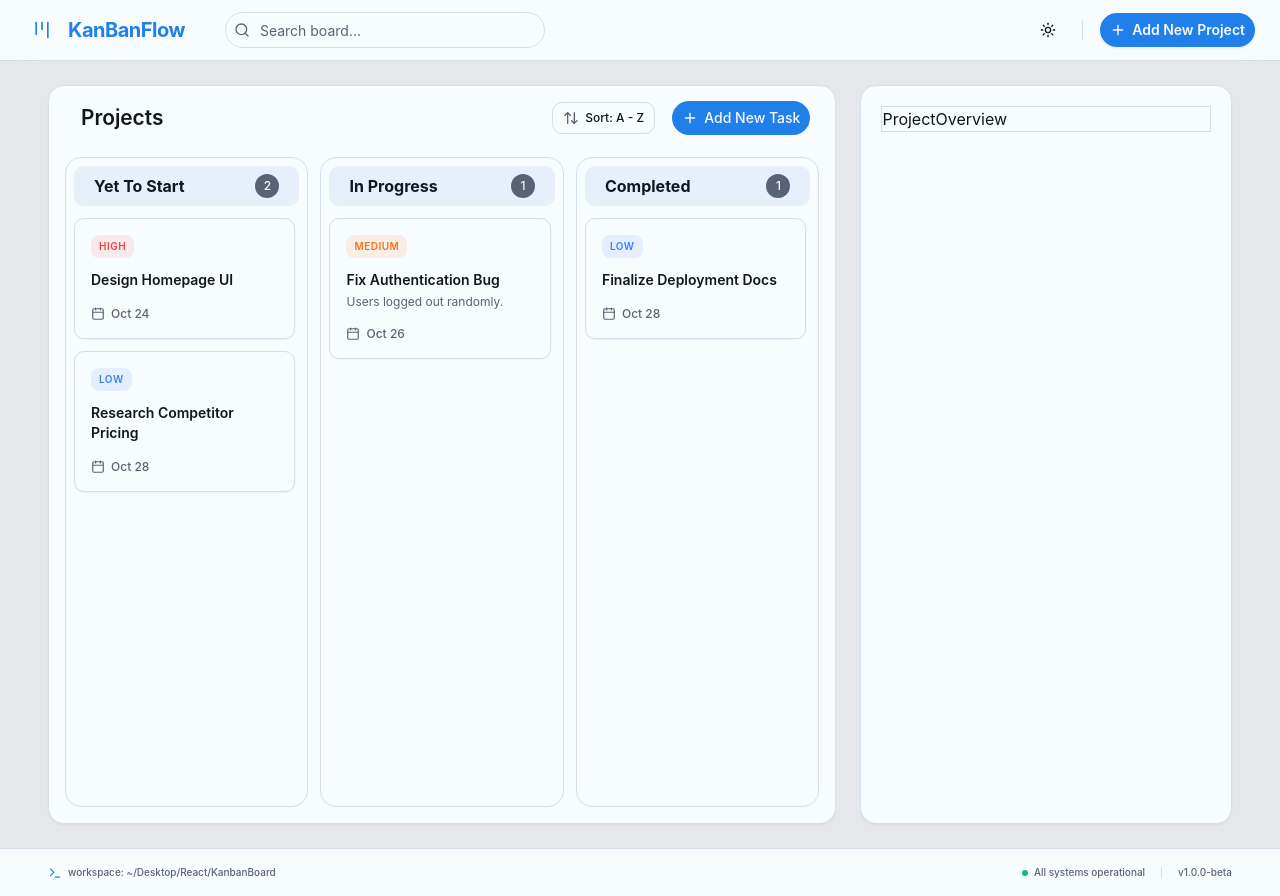
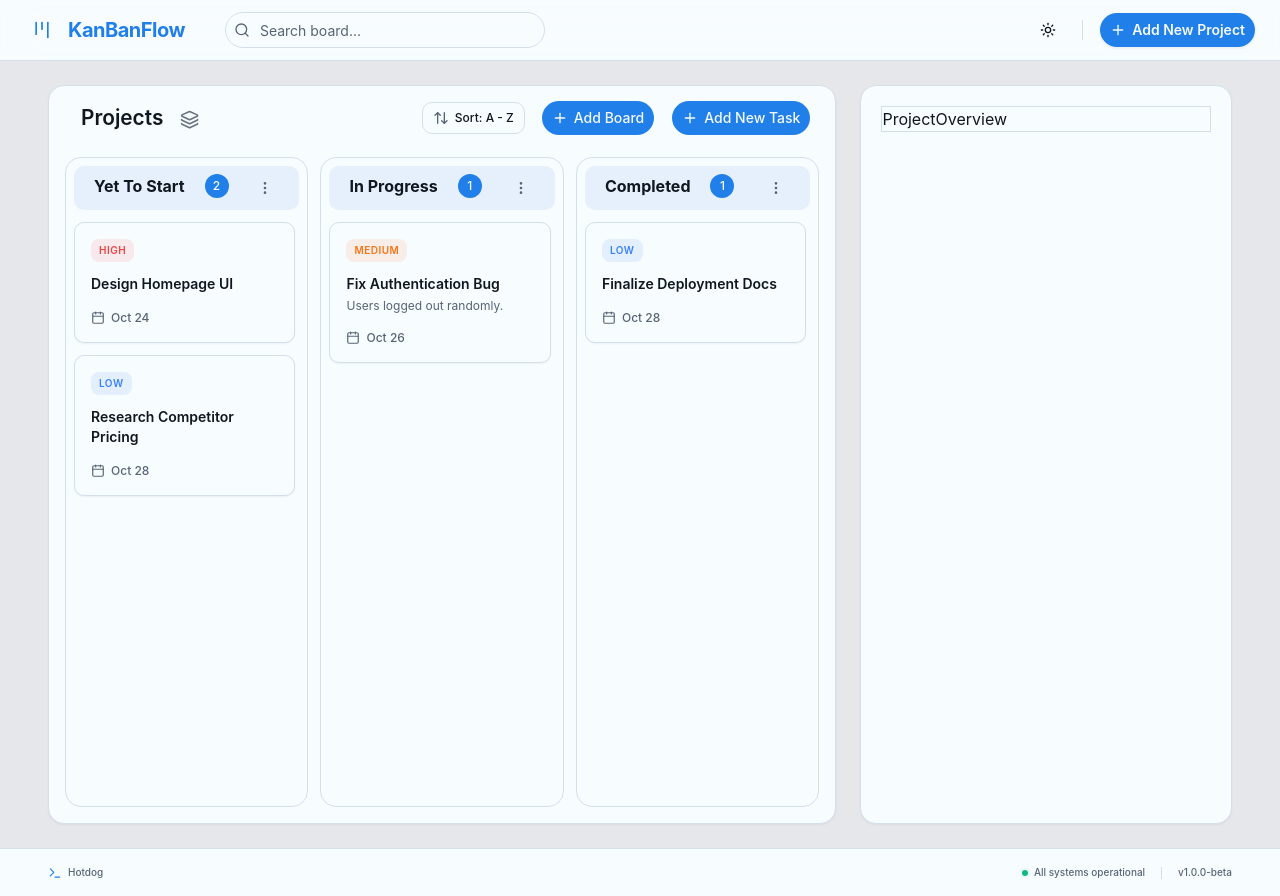
Before and after one commit to julianver200/KanbanBoard, a React (Vite) app: page / in a window 1280 px wide. Built offline with nearby package versions, Linux system fonts and the light colour scheme.

Commit message:
Added AddBoardModal and Icon

```diff
--- a/src/App.tsx
+++ b/src/App.tsx
@@ -3,30 +3,44 @@ import Header from "./components/layout/Header"
 import Main from "./components/layout/Main"
 import Footer from "./components/layout/Footer"
 import { ThemeProvider } from "./theme/ThemeProvider"
+import AddProjectModal from "./ProjectModal/AddProjectModal"
 import { type Board } from "./components/main-card/project-card/BoardCard"
-import AddProjectModal from "./addBoardModal/AddProjectModal"
+export interface Project {
+  id: string;
+  name: string; // e.g., "Website Redesign", "Mobile App Launch"
+  createdAt: Date;
+  boards: Board[]; // The specific columns that belong to THIS project
+}
 
-const mockProjects: Board[] = [
-  {
-    name: "Yet To Start",
-    createdAt: new Date(),
-    tasks: []
-  }
-];
+const getNextProjectId = (currentProjects: Project[]) => {
+  if (currentProjects.length === 0) return "PROJ-1";
+
+  // Extract just the numbers from "PROJ-1", "PROJ-2", etc.
+  const idNumbers = currentProjects.map((p) => parseInt(p.id.split("-")[1]));
+
+  // Find the highest number and add 1
+  const maxNumber = Math.max(...idNumbers);
+  return `PROJ-${maxNumber + 1}`;
+};
 
 const App = () => {
 
-// 1. The switch for the Add Project Modal
+  const [projects, setProjects] = useState<Project[]>([]);
   const [isProjectModalOpen, setIsProjectModalOpen] = useState(false);
 
-  // 2. The function that actually handles saving the new project
+
   const handleAddProject = (newProjectName: string) => {
-    // For now, let's just log it to make sure it works!
-    // Later, you can add this to an array of projects.
-    console.log("New Project Created:", newProjectName);
+    const newProject: Project = {
+      id: getNextProjectId(projects),
+      name: newProjectName,
+      createdAt: new Date(),
+      boards: []
+    };
 
-    // TODO: Add logic to update project state here
+    setProjects([...projects, newProject]);
   };
+
+
   return (
     <ThemeProvider defaultTheme="system" storageKey="vite-ui-theme">
       <div className="flex flex-col min-h-screen bg-background">
--- a/src/addBoardModal/AddBoardModal.tsx
+++ /dev/null
@@ -1,9 +0,0 @@
-
-
-const AddBoardModal = () => {
-  return (
-    <div>AddBoardModal</div>
-  )
-}
-
-export default AddBoardModal
--- a/src/components/layout/Footer.tsx
+++ b/src/components/layout/Footer.tsx
@@ -6,7 +6,7 @@ const Footer = () => {
       <div className="mx-auto flex max-w-[1600px] flex-col sm:flex-row items-center justify-between gap-4 px-6 md:px-12 text-[10px] text-muted-foreground font-medium">
         <div className="flex items-center gap-1.5 select-none">
           <Terminal className="h-3.5 w-3.5 text-primary" />
-          <span>workspace: ~/Desktop/React/KanbanBoard</span>
+          <span>Hotdog</span>
         </div>
 
         <div className="flex items-center gap-4">
--- a/src/components/main-card/Project.tsx
+++ b/src/components/main-card/Project.tsx
@@ -4,6 +4,7 @@ import ProjectBoard from "./project-card/ProjectBoard"
 import { type Board } from "./project-card/BoardCard"
 import { type Task } from "./project-card/TaskCards"
 import AddTaskModal from "./project-card/AddTaskModal"
+import AddBoardModal from "./project-card/AddBoardModal"
 
 // 1. Keep your mock data defined outside the component so it doesn't
 // get recreated on every single render.
@@ -55,7 +56,8 @@ const mockBoards: Board[] = [
 
 const Project = () => {
     const [boards, setBoards] = useState<Board[]>(mockBoards);
-    const [isModalOpen, setIsModalOpen] = useState(false);
+    const [isTaskModalOpen, setIsTaskModalOpen] = useState(false);
+    const [isBoardModalOpen, setIsBoardModalOpen] = useState(false);
 
     const handleAddTask = (newTask: Task, targetColumn: string) => {
         setBoards((currentBoards) => {
@@ -70,11 +72,23 @@ const Project = () => {
             });
         });
     };
+    const handleAddBoard = (newBoardName: string) => {
+        const newBoard: Board = {
+            name: newBoardName,
+            createdAt: new Date(),
+            tasks: [] // Starts with empty tasks
+        };
+        // Inject it into the state!
+        setBoards([...boards, newBoard]);
+    };
 
     return (
         <div>
             <div className="mb-4">
-                <ProjectHeader onAddTaskClick={() => setIsModalOpen(true)} />
+                <ProjectHeader
+                onAddTaskClick={() => setIsTaskModalOpen(true)}
+                onAddBoardClick={()=> setIsBoardModalOpen(true)}
+                />
             </div>
 
             <div>
@@ -82,9 +96,14 @@ const Project = () => {
             </div>
 
             <AddTaskModal
-              isOpen={isModalOpen}
-              onClose={() => setIsModalOpen(false)}
+              isOpen={isTaskModalOpen}
+              onClose={() => setIsTaskModalOpen(false)}
               onAddTask={handleAddTask}
+            />
+            <AddBoardModal
+              isOpen={isBoardModalOpen}
+              onClose={() => setIsBoardModalOpen(false)}
+              onAddBoard={handleAddBoard}
             />
         </div>
     )
--- a/src/components/main-card/ProjectHeader.tsx
+++ b/src/components/main-card/ProjectHeader.tsx
@@ -1,19 +1,36 @@
 import { Button } from "../ui/button"
 import ProjectSortingButton from "../drop-down/ProjectSortingButton";
-import {Plus } from "lucide-react";
+import {Plus, Layers } from "lucide-react";
+
+
 interface ProjectHeaderProps {
   onAddTaskClick: () => void;
+  onAddBoardClick: () => void;
 }
 
-const ProjectHeader = ({ onAddTaskClick }: ProjectHeaderProps) => {
+const ProjectHeader = ({ onAddTaskClick, onAddBoardClick}: ProjectHeaderProps) => {
   return (
     <div className="flex flex-row w-full mt-[-0.5rem] px-2  ">
-        <div className="p-2"><h1 className="text-[1.3rem] font-semibold">Projects</h1></div>
+        <div className="p-2 flex items-center gap-2.5">
+          {/* Optional: A nice subtle background tint for the icon! */}
+          <h1 className="text-[1.3rem] font-semibold">Projects</h1>
+          {/* Move the hover effects, text color, and a smooth transition to the parent div! */}
+          <div className="flex mb-[-0.2rem] h-8 w-8 items-center justify-center rounded-lg text-gray-500 hover:bg-slate-700 hover:text-gray-100 transition-colors cursor-pointer">
+            <Layers className="h-[1.2rem] w-[1.2rem]" />
+          </div>
+
+        </div>
         <div className="flex ml-auto gap-4">
             <ProjectSortingButton/>
             <Button
-            onClick={onAddTaskClick}
-            className="mt-1.5 mb-1 rounded-full">
+              onClick={onAddBoardClick}
+              className="mt-1.5 mb-1 rounded-full">
+              <Plus/>
+              Add Board
+            </Button>
+            <Button
+              onClick={onAddTaskClick}
+              className="mt-1.5 mb-1 rounded-full">
               <Plus/>
               Add New Task
             </Button>
--- /dev/null
+++ b/src/components/main-card/project-card/AddBoardModal.tsx
@@ -0,0 +1,85 @@
+import { useState } from "react";
+import { X } from "lucide-react";
+
+// 1. Define the props this modal expects to receive
+interface AddBoardModalProps {
+  isOpen: boolean;
+  onClose: () => void;
+  onAddBoard: (boardName: string) => void;
+}
+
+const AddBoardModal = ({ isOpen, onClose, onAddBoard }: AddBoardModalProps) => {
+  // 2. The local state to hold what the user types
+  const [boardName, setBoardName] = useState("");
+
+  // 3. Keep it hidden if the switch is off
+  if (!isOpen) return null;
+
+  const handleSubmit = (e: React.FormEvent) => {
+    e.preventDefault();
+
+    // Prevent empty submissions
+    if (boardName.trim() === "") return;
+
+    // Pass the typed name up to the parent component
+    onAddBoard(boardName.trim());
+
+    // Clean up and close
+    setBoardName("");
+    onClose();
+  };
+
+  return (
+    <div className="fixed inset-0 z-50 bg-black/60 backdrop-blur-sm flex items-center justify-center p-4">
+      <div className="bg-card w-full max-w-md p-6 rounded-xl border border-border shadow-2xl relative animate-in fade-in zoom-in-95 duration-200">
+
+        {/* Header */}
+        <div className="flex items-center justify-between mb-6">
+          <h2 className="text-xl font-bold text-foreground">Create New Board (Column)</h2>
+          <button
+            onClick={() => { setBoardName(""); onClose(); }}
+            className="text-muted-foreground hover:text-foreground transition-colors"
+          >
+            <X className="h-5 w-5" />
+          </button>
+        </div>
+
+        {/* Form */}
+        <form onSubmit={handleSubmit} className="flex flex-col gap-4">
+          <div className="flex flex-col gap-1.5">
+            <label className="text-sm font-medium text-foreground">Board Name *</label>
+            <input
+              required
+              autoFocus
+              type="text"
+              value={boardName}
+              onChange={(e) => setBoardName(e.target.value)}
+              placeholder="e.g. To Do, In Progress, Blocked"
+              className="w-full rounded-md border border-border bg-background px-3 py-2 text-sm focus:outline-none focus:ring-2 focus:ring-primary/50"
+            />
+          </div>
+
+          {/* Footer Buttons */}
+          <div className="mt-4 flex justify-end gap-3 pt-4 border-t border-border">
+            <button
+              type="button"
+              onClick={() => { setBoardName(""); onClose(); }}
+              className="px-4 py-2 rounded-md text-sm font-medium text-muted-foreground hover:bg-muted transition-colors"
+            >
+              Cancel
+            </button>
+            <button
+              type="submit"
+              className="px-4 py-2 rounded-md text-sm font-medium bg-primary text-primary-foreground hover:bg-primary/90 transition-colors shadow-sm"
+            >
+              Create Board
+            </button>
+          </div>
+        </form>
+
+      </div>
+    </div>
+  );
+};
+
+export default AddBoardModal;
--- a/src/components/main-card/project-card/BoardCard.tsx
+++ b/src/components/main-card/project-card/BoardCard.tsx
@@ -1,4 +1,5 @@
 import TaskCards, { type Task } from "./TaskCards";
+import { MoreVertical } from "lucide-react"
 
 export interface Board {
   name: string,
@@ -12,13 +13,16 @@ const BoardCard = ({ board }: { board: Board }) => {
   return (
     <div className='w-full py-2 border rounded-2xl px-2 flex flex-col h-[calc(100vh-280px)] min-h-[450px] md:h-[650px] bg-card/50'>
 
-      <div className="flex justify-between py-2 px-5 rounded-lg w-full bg-muted shrink-0">
+      <div className="flex py-2 px-5 rounded-lg w-full bg-muted shrink-0">
         <span className="font-bold truncate pr-2">
           {board.name}
         </span>
-        <span className="flex h-6 w-6 items-center justify-center rounded-full bg-muted-foreground text-xs text-background font-medium shrink-0">
+        <span className="flex h-6 w-6 items-center justify-center rounded-full bg-primary text-xs text-background font-medium shrink-0 ml-3">
           {numberOfTasks}
         </span>
+        <button className="p-1.5 ml-auto hover:bg-background/80 rounded-md transition-colors text-muted-foreground hover:text-foreground shrink-0">
+          <MoreVertical className="h-4 w-4" />
+        </button>
       </div>
 
       {/* Scrollbar hidden on the tasks container for a cleaner look */}
@@ -27,6 +31,7 @@ const BoardCard = ({ board }: { board: Board }) => {
       </div>
 
     </div>
+
   )
 }
 
--- a/src/components/main-card/project-card/TaskCards.tsx
+++ b/src/components/main-card/project-card/TaskCards.tsx
@@ -23,7 +23,7 @@ const TaskCards = ({ tasks = [] }: { tasks?: Task[] }) => {
 
   if (!tasks || tasks.length === 0) {
     return (
-      <div className="flex h-32 flex-col items-center justify-center rounded-lg border-2 border-dashed border-border bg-transparent p-4 text-center">
+      <div className="flex h-full flex-col items-center justify-center rounded-lg border-2 border-dashed border-border bg-transparent p-4 text-center">
         <p className="text-sm font-medium text-muted-foreground">
           No tasks yet
         </p>
```
Also changed, not shown: src/ProjectModal/AddProjectModal.tsx (renamed from src/addBoardModal/AddProjectModal.tsx).
